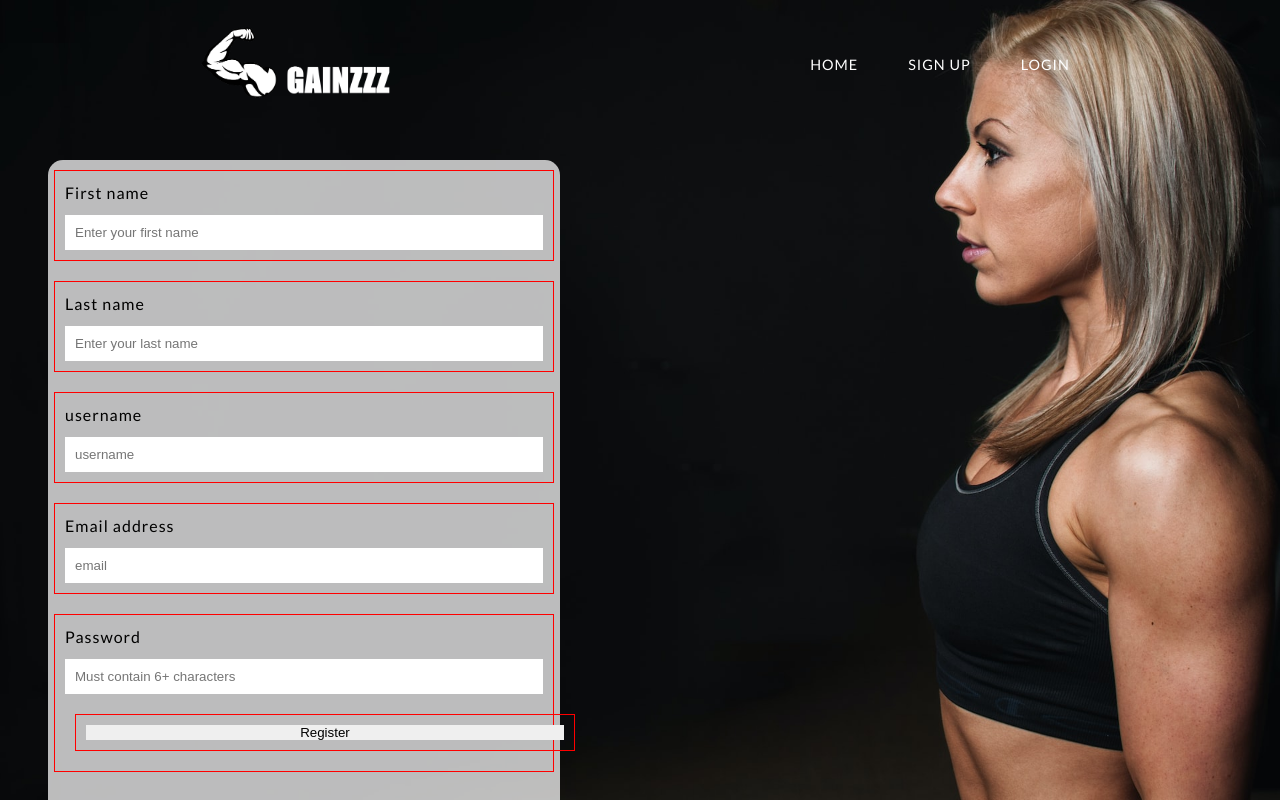
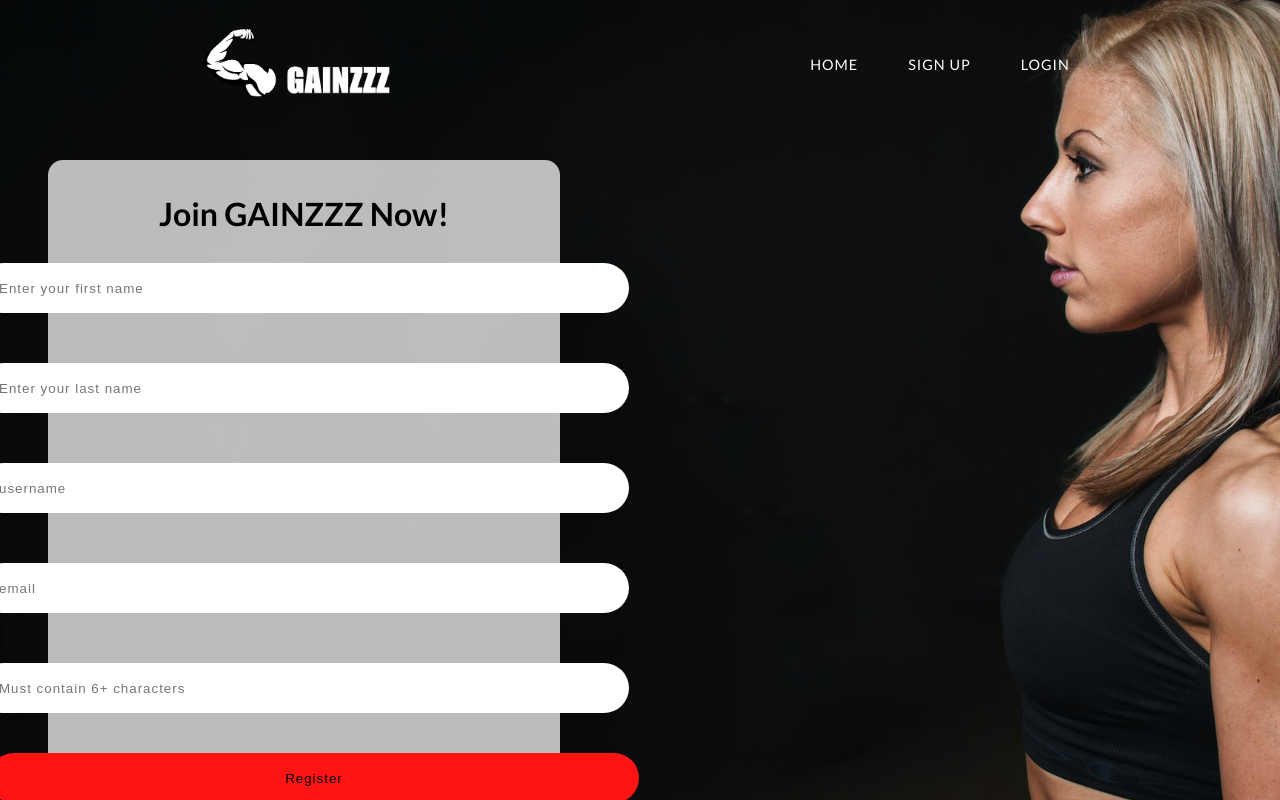
Before and after one commit to jasonian5000/GAINZZZ, a React (Create React App) app in the folder client/: page /sign_up in a window 1280 px wide. Shown: the top 800 px of the page. Built offline with nearby package versions, Linux system fonts and the light colour scheme.

Commit message:
sign up form update

```diff
--- a/client/src/Components/Account Info/UpdateAccountForm.jsx
+++ b/client/src/Components/Account Info/UpdateAccountForm.jsx
@@ -7,6 +7,7 @@ import {
     getTrainers,
     sendAcctInfo,
 } from '../../actions/accountInformation'
+
 import '../../css/accountInformation.css'
 
 export default function UpdateAccountForm() {
--- a/client/src/Components/SignUp/SignUpPage.jsx
+++ b/client/src/Components/SignUp/SignUpPage.jsx
@@ -1,20 +1,17 @@
-import React from "react";
-import sendSignUp from "../../actions/signUp";
-import "../../css/signUpForm.css"
+import React from 'react'
+import sendSignUp from '../../actions/signUp'
+import '../../css/signUpForm.css'
 import FacebookIcon from '@mui/icons-material/Facebook'
 import InstagramIcon from '@mui/icons-material/Instagram'
 import TwitterIcon from '@mui/icons-material/Twitter'
-import logo from '../../assets/GAINZZZ.png'
 
 const SignUpPage = () => {
     return (
         <>
             <form className="signUpForm">
                 <div className="form-container">
+                <h1>Join GAINZZZ Now! </h1>
                     <div className="firstNameContainer">
-                      <label className="" htmlFor="firstName">
-                          First name
-                      </label>
                         <input
                             className="firstNameInput"
                             name="firstName"
@@ -23,7 +20,6 @@ const SignUpPage = () => {
                         />
                     </div>
                     <div className="lastNameContainer">
-                      <label htmlFor="lastName">Last name</label>
                         <input
                             className="lastNameInput"
                             name="lastName"
@@ -32,9 +28,6 @@ const SignUpPage = () => {
                         />
                     </div>
                     <div className="usernameContainer">
-                      <label htmlFor="username" required>
-                          username
-                      </label>
                         <input
                             className="usernameInput"
                             name="username"
@@ -43,13 +36,14 @@ const SignUpPage = () => {
                         />
                     </div>
                     <div className="emailContainer">
-                      <label>Email address</label>
                         <input
                             className="emailInput"
-                      name="email" type="email" placeholder="email" />
+                            name="email"
+                            type="email"
+                            placeholder="email"
+                        />
                     </div>
                     <div className="passwordContainer">
-                      <label htmlFor="password">Password</label>
                         <input
                             className="passwordInput"
                             name="password"
@@ -57,24 +51,22 @@ const SignUpPage = () => {
                             placeholder="Must contain 6+ characters"
                         />
                         <div className="buttonContainer">
-                          <button onClick={e => sendSignUp(e)}>Register</button>
+                            <button
+                            className='registerButton'
+                            onClick={e => sendSignUp(e)}>
+                                Register
+                            </button>
                         </div>
                     </div>
                     <div className="iconList">
-                      <li>
                         <FacebookIcon id="icon" />
-                      </li>
-                      <li>
                         <InstagramIcon id="icon" />
-                      </li>
-                      <li>
                         <TwitterIcon id="icon" />
-                      </li>
                     </div>
                 </div>
             </form>
         </>
     )
-};
+}
 
-export default SignUpPage;
+export default SignUpPage
--- a/client/src/actions/supabase_client.js
+++ b/client/src/actions/supabase_client.js
@@ -1,6 +1,6 @@
 import { refineDate } from './accountInformation'
-// export const serverURL = 'http://localhost:3001'
-export const serverURL = 'https://gainzzzz.herokuapp.com'
+export const serverURL = 'http://localhost:3001'
+// export const serverURL = 'https://gainzzzz.herokuapp.com'
 
 export const getUserId = async () => {
     let local = localStorage.getItem('supabase.auth.token')
@@ -63,11 +63,10 @@ export const userSignIn = async (email, password) => {
     }
 }
 
-export const userSignOut = (navigate) => {
+export const userSignOut = () => {
     try {
         localStorage.removeItem('supabase.auth.token')
         console.log('You have been signed out!')
-        navigate('/')
     } catch (error) {
         console.log(error)
     }
--- a/client/src/css/signUpForm.css
+++ b/client/src/css/signUpForm.css
@@ -1,20 +1,21 @@
 .signUpForm {
     display: flex;
     flex-direction: column;
-    height: 100vh;
     background: url('../assets/workoutLady3.2.jpg');
     background-size: cover;
     background-repeat: no-repeat;
 }
 
 .form-container{
+    padding: 30px 10px 10px;
+    width: 40%;
+    height: fit-content;
     display: flex;
     flex-direction: column;
     justify-content: center;
     align-items: center;
     background: rgba(247, 247, 247, 0.753);
     border-radius: 15px;
-    height: max-content;
 }
 
 
@@ -22,42 +23,101 @@
 .lastNameContainer,
 .usernameContainer,
 .emailContainer,
-.passwordContainer,
-.buttonContainer
+.passwordContainer
 {
-    margin:10px;
     display: flex;
-    border: 1px solid red;
     flex-direction: column;
     padding: 10px;
-    gap: 10px;
     letter-spacing: 1px;
     box-shadow: inset 0 0 0 0 #131414;
     transition: .5s;
-    width: 500px;
+    width: 700px;
 }
+
 .firstNameInput{
-    padding: 10px;
+    margin:15px;
+    height: 50px;
+    border-radius: 30px;
+    padding: 20px;
+    letter-spacing: 1px;
+    box-shadow: inset 0 0 0 0 #131414;
+    transition: .5s;
 }
 
 .lastNameInput{
-    padding: 10px;
+    margin:15px;
+    height: 50px;
+    border-radius: 30px;
+    padding: 20px;
+    letter-spacing: 1px;
+    box-shadow: inset 0 0 0 0 #131414;
+    transition: .5s;
 }
 
 .usernameInput{
-    padding: 10px;
-
+    margin: 15px;
+    height: 50px;
+    border-radius: 30px;
+    padding: 20px;
+    letter-spacing: 1px;
+    box-shadow: inset 0 0 0 0 #131414;
+    transition: .5s;
 }
 
 .emailInput{
-    padding: 10px;
+    margin:15px;
+    height: 50px;
+    border-radius: 30px;
+    padding: 20px;
+    letter-spacing: 1px;
+    box-shadow: inset 0 0 0 0 #131414;
+    transition: .5s;
 }
 
 
 .passwordInput{
-    padding: 10px;
+    margin:15px;
+    height: 50px;
+    border-radius: 30px;
+    padding: 20px;
+    letter-spacing: 1px;
+    box-shadow: inset 0 0 0 0 #131414;
+    transition: .5s;
 }
 
+
+
+.registerButton {
+    margin:15px;
+    height: 50px;
+    border-radius: 30px;
+    letter-spacing: 1px;
+    box-shadow: inset 0 0 0 0 #131414;
+    transition: .5s;
+    background-color: #FF1414;
+
+}
+
+.buttonContainer
+{
+    display: flex;
+    flex-direction: column;
+    padding: 10px;
+    letter-spacing: 1px;
+    box-shadow: inset 0 0 0 0 #131414;
+    transition: .5s;
+    border-radius: 30px;
+    width: 700px;
+
+}
+
+
+.registerButton:hover{
+    color: #E5DADA;
+    box-shadow: inset 650px 0 0 0 #000000;
+    cursor: pointer;
+    transition: 0.4s;
+}
 
 
 .iconList{
```
Lines whose indentation alone changed are shown as unchanged.
